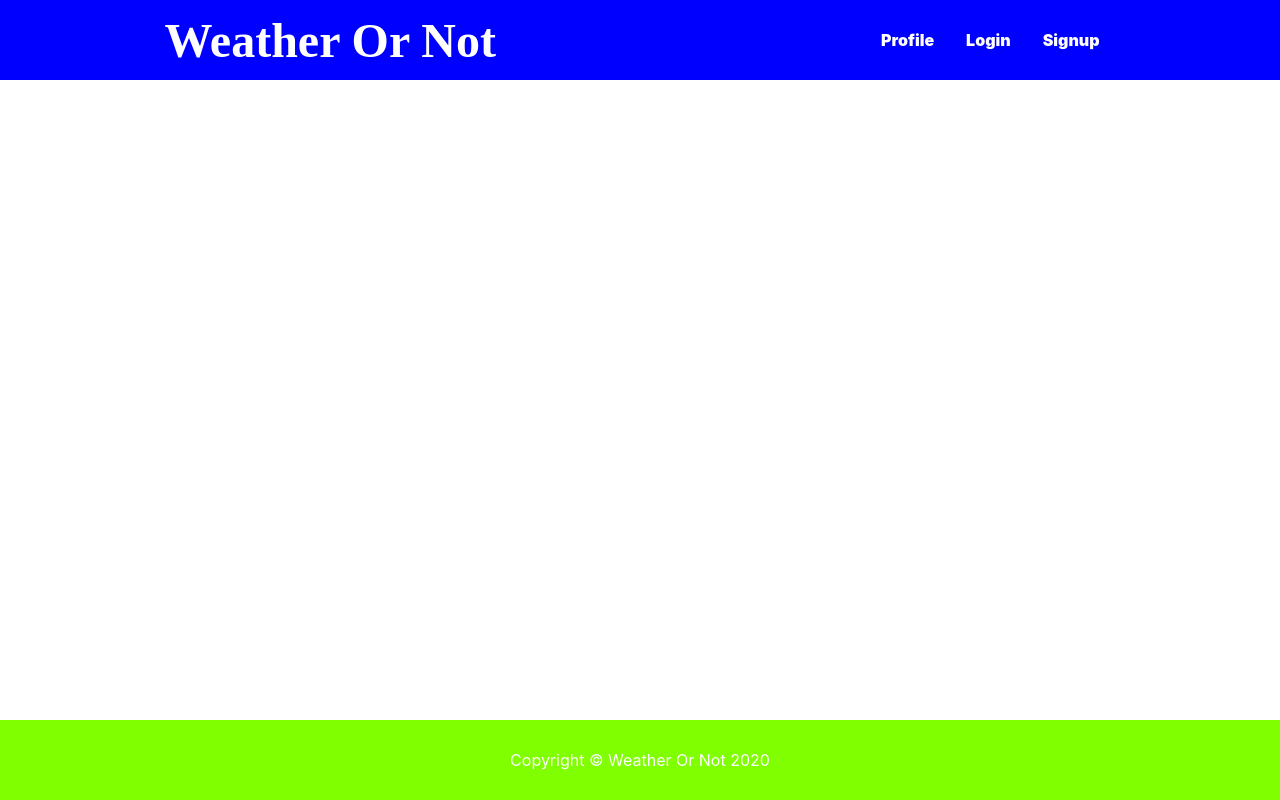
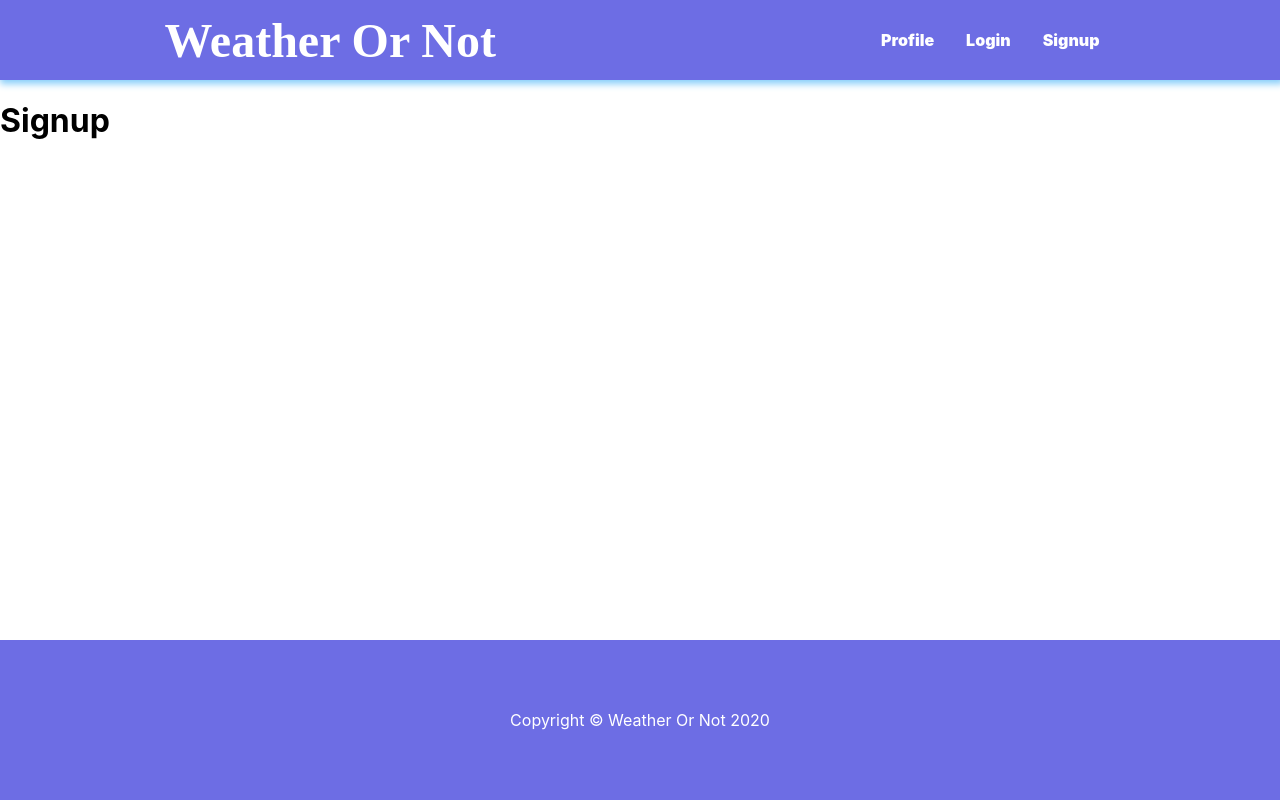
Before and after one commit to thegiftedgirl/weatherornot, a React (Create React App) app: page /signup in a window 1280 px wide. Built offline with nearby package versions, Linux system fonts and the light colour scheme; a web font is replaced by a local one.

Commit message:
working links

```diff
--- a/src/App.js
+++ b/src/App.js
@@ -6,6 +6,9 @@ import Navbar from './components/Navbar/Navbar';
 import Footer from './components/Footer/Footer';
 
 import Home from './pages/Home/Home';
+import Profile from './pages/Profile/Profile';
+import Login from './pages/Login/Login';
+import Signup from './pages/Signup/Signup';
 
 import './App.css';
 
@@ -21,9 +24,15 @@ function App() {
           <Route exact path="/" render={props =>
            <Home />
           }/>
-          <Route exact path="/" render={props =>
-          <Profile />
-           }/>
+          <Route exact path="/profile" render={props =>
+           <Profile />
+             }/>
+                 <Route exact path="/login" render={props =>
+                <Login />
+               }/>
+            <Route exact path="/signup" render={props =>
+          <Signup />
+          }/>
         </Switch>
       </div>
       <Footer />
--- a/src/components/Footer/Footer.module.css
+++ b/src/components/Footer/Footer.module.css
@@ -3,6 +3,6 @@
     align-items: center;
     justify-content: center;
     color: white;
-    background-color: chartreuse;
-    height:  5rem;
+    background-color:  rgb(109, 109, 228);
+    height:  10rem;
 }
--- a/src/components/Navbar/Navbar.jsx
+++ b/src/components/Navbar/Navbar.jsx
@@ -1,14 +1,26 @@
 import React from 'react';
+
+import { Link } from 'react-router-dom';
+
 import styles from './Navbar.module.css';
+
 
 const Navbar = (props) => {
     return (
         <nav className={styles.navbar}>
-            <h1>Weather Or Not</h1>
+            <Link to="/">
+                <h1>Weather Or Not</h1>
+            </Link>
             <ul>
-                <li>Profile</li>
-                <li>Login</li>
-                <li>Signup</li>
+                <li>
+                     <Link to="/profile">Profile</Link>
+               </li>
+                <li>
+                    <Link to="/login">Login</Link>
+                </li>
+                <li>
+                    <Link to="/signup">Signup</Link>
+                </li>
             </ul>
         </nav>
     );
--- a/src/components/Navbar/Navbar.module.css
+++ b/src/components/Navbar/Navbar.module.css
@@ -2,10 +2,9 @@
     display: flex;
     align-items: center;
     height: 5rem;
-    background-color: blue;
+    background-color: rgb(109, 109, 228);
     justify-content:space-around;
-    color: #ffffff;
-    box-shadow: 2px 2px 7px 2;
+    box-shadow: 2px 2px 7px 2px  lightskyblue;
 
 }
  .navbar ul {
@@ -21,10 +20,16 @@
  }
 
  .navbar ul li:hover {
-     border-bottom:2px solid yellow;
+     border-bottom: 2px solid #0073ff;
  }
 
  .navbar h1 {
     font-family: 'Shrikhand', cursive ;
     font-size: 3rem;
  }
+
+ .navbar a {
+     text-decoration: none;
+     color:  white;
+
+ }
--- /dev/null
+++ b/src/pages/Login/Login.jsx
@@ -0,0 +1,9 @@
+import React from 'react';
+
+const Login = (props) => {
+    return (
+        <h1> Login </h1>
+    );
+};
+
+export default Login;
--- a/src/pages/Profile/Profile.jsx
+++ b/src/pages/Profile/Profile.jsx
@@ -0,0 +1,12 @@
+import React from 'react';
+import styles from './Profile.module.css';
+
+
+const Profile= (props) => {
+ return(
+     <main>
+         <h1>Profile</h1>
+     </main>
+ );
+};
+ export default Profile
--- /dev/null
+++ b/src/pages/Signup/Signup.jsx
@@ -0,0 +1,9 @@
+import React from 'react';
+
+const Signup= (props) => {
+    return(
+        <h1>Signup  </h1>
+    );
+};
+
+export default Signup;
```
Also changed, not shown: src/pages/Login/Login.module.css (added), src/pages/Signup/Signup.module.css (added).
